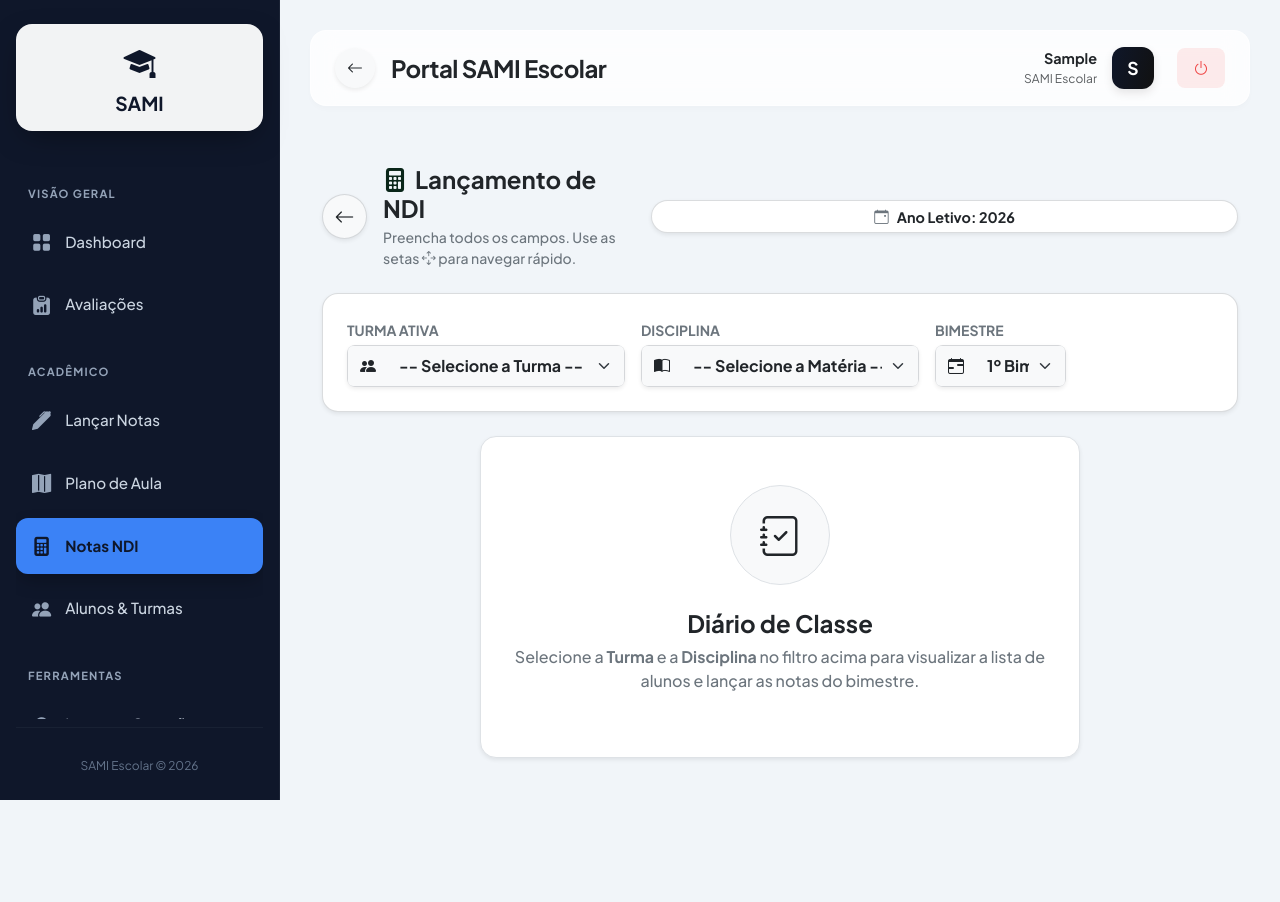
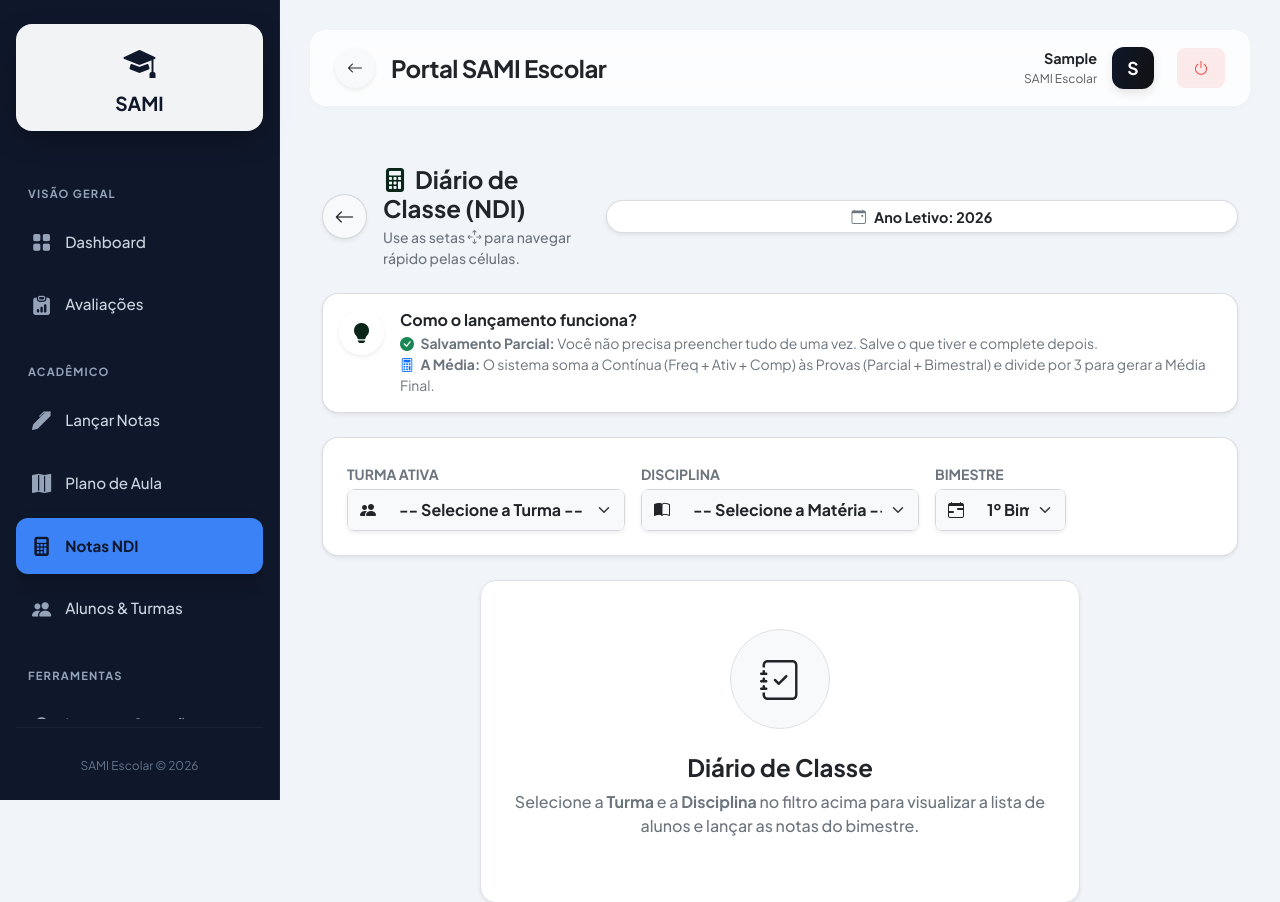
Before and after one commit to nicolasnk11/projeto_sami, a Django app: page /ndi/ in a window 1280 px wide. Shown: the top 902 px of the page. Before the commit the page ends 800 px from the top, so only its background shows below. Run offline with Django 5.2, Linux system fonts and the light colour scheme; the visitor is signed in with stand-in values (Sample User, id 1); data comes from the database, SQL or seed files in the repository; data that the repository does not hold is empty; parts of the project's set-up code (start-up, migrations or seed data) failed here and were passed over.

Commit message:
alteracao de features

```diff
--- a/core/templates/core/gerenciar_ndi.html
+++ b/core/templates/core/gerenciar_ndi.html
@@ -11,9 +11,9 @@
                 <i class="bi bi-arrow-left fs-5 text-dark"></i>
             </a>
             <div>
-                <h4 class="fw-bold mb-1 text-dark"><i class="bi bi-calculator-fill me-2" style="color: #0A2619;"></i>Lançamento de NDI</h4>
+                <h4 class="fw-bold mb-1 text-dark"><i class="bi bi-calculator-fill me-2" style="color: #0A2619;"></i>Diário de Classe (NDI)</h4>
                 <p class="text-secondary fw-medium mb-0 small">
-                    Preencha todos os campos. Use as setas <i class="bi bi-arrows-move"></i> para navegar rápido.
+                    Use as setas <i class="bi bi-arrows-move"></i> para navegar rápido pelas células.
                 </p>
             </div>
         </div>
@@ -28,6 +28,21 @@
             <span class="badge bg-white text-dark border border-secondary border-opacity-25 px-3 py-2 rounded-pill shadow-sm d-flex align-items-center w-100 w-sm-auto justify-content-center" style="font-size: 0.9rem;">
                 <i class="bi bi-calendar-event me-2 text-secondary"></i> Ano Letivo: {{ ano_atual }}
             </span>
+        </div>
+    </div>
+
+    <div class="alert bg-white border border-secondary border-opacity-25 shadow-sm rounded-4 mb-4">
+        <div class="d-flex align-items-start gap-3">
+            <div class="bg-sami-gold rounded-circle d-flex justify-content-center align-items-center flex-shrink-0 shadow-sm" style="width: 45px; height: 45px;">
+                <i class="bi bi-lightbulb-fill fs-5" style="color: #0A2619;"></i>
+            </div>
+            <div>
+                <h6 class="fw-bold text-dark mb-1">Como o lançamento funciona?</h6>
+                <p class="text-secondary small mb-0">
+                    <i class="bi bi-check-circle-fill text-success me-1"></i> <strong>Salvamento Parcial:</strong> Você não precisa preencher tudo de uma vez. Salve o que tiver e complete depois.<br>
+                    <i class="bi bi-calculator me-1 text-primary"></i> <strong>A Média:</strong> O sistema soma a Contínua (Freq + Ativ + Comp) às Provas (Parcial + Bimestral) e divide por 3 para gerar a Média Final.
+                </p>
+            </div>
         </div>
     </div>
 
@@ -74,7 +89,7 @@
                 <div class="col-md-2 text-start text-md-end pt-3 pt-md-0">
                     {% if turma_selecionada and disciplina_selecionada %}
                     <span class="text-secondary fw-medium small border rounded-pill px-3 py-2 bg-light shadow-sm">
-                        Alunos na pauta: <strong class="text-dark">{{ alunos_data|length }}</strong>
+                        Alunos: <strong class="text-dark">{{ alunos_data|length }}</strong>
                     </span>
                     {% endif %}
                 </div>
@@ -82,15 +97,8 @@
         </div>
     </div>
 
-    <div id="alertaValidacao" class="alert alert-danger d-none border-0 shadow-sm rounded-3 fw-bold d-flex align-items-center mb-4">
-        <i class="bi bi-exclamation-triangle-fill fs-4 me-3"></i>
-        <div>
-            Existem alunos com notas incompletas! Se você começou a lançar a nota de um aluno, preencha todos os campos. As pendências estão marcadas em vermelho.
-        </div>
-    </div>
-
     {% if turma_selecionada and disciplina_selecionada %}
-    <form method="post" id="formNotas" onsubmit="return validarFormulario()">
+    <form method="post" id="formNotas">
         {% csrf_token %}
         <div class="card border border-secondary border-opacity-25 shadow-lg rounded-4 overflow-hidden border-top border-4" style="border-color: #0A2619 !important;">
             <div class="table-responsive custom-scrollbar" style="max-height: 65vh;">
@@ -98,21 +106,21 @@
                     <thead class="sticky-top bg-white shadow-sm" style="z-index: 10;">
                         <tr>
                             <th class="text-start ps-4 py-3 bg-white sticky-col border-bottom" style="min-width: 280px; left: 0; z-index: 20;">ALUNO</th>
-                            <th colspan="3" class="text-dark bg-light py-2 small fw-bold border-bottom border-end border-secondary border-opacity-25">CONTÍNUA</th>
-                            <th colspan="2" class="text-dark bg-white py-2 small fw-bold border-bottom border-end border-secondary border-opacity-25" style="background-color: #fcfcfc !important;">PROVAS</th>
+                            <th colspan="3" class="text-dark bg-light py-2 small fw-bold border-bottom border-end border-secondary border-opacity-25">CONTÍNUA <i class="bi bi-info-circle ms-1" data-bs-toggle="tooltip" title="Soma dividida por 3"></i></th>
+                            <th colspan="2" class="text-dark bg-white py-2 small fw-bold border-bottom border-end border-secondary border-opacity-25" style="background-color: #fcfcfc !important;">PROVAS <i class="bi bi-info-circle ms-1" data-bs-toggle="tooltip" title="Parcial + Bimestral"></i></th>
                             <th class="text-white py-3 border-bottom" style="min-width: 100px; background-color: #0A2619;">MÉDIA FINAL</th>
                         </tr>
                         <tr>
                             <th class="bg-white sticky-col border-bottom border-secondary border-opacity-25" style="left:0; top: 40px; z-index: 20;"></th>
 
-                            <th class="small text-secondary bg-light border-bottom border-secondary border-opacity-25 fw-bold" style="width: 80px;" title="Frequência">FREQ.</th>
-                            <th class="small text-secondary bg-light border-bottom border-secondary border-opacity-25 fw-bold" style="width: 80px;" title="Atividade">ATIV.</th>
-                            <th class="small text-secondary bg-light border-bottom border-secondary border-opacity-25 fw-bold border-end" style="width: 80px;" title="Comportamento">COMP.</th>
+                            <th class="small text-secondary bg-light border-bottom border-secondary border-opacity-25 fw-bold" style="width: 80px;" data-bs-toggle="tooltip" title="Nota de Frequência">FREQ.</th>
+                            <th class="small text-secondary bg-light border-bottom border-secondary border-opacity-25 fw-bold" style="width: 80px;" data-bs-toggle="tooltip" title="Nota de Atividades">ATIV.</th>
+                            <th class="small text-secondary bg-light border-bottom border-secondary border-opacity-25 fw-bold border-end" style="width: 80px;" data-bs-toggle="tooltip" title="Nota de Comportamento">COMP.</th>
 
-                            <th class="small text-dark border-bottom border-secondary border-opacity-25 fw-bold" style="width: 90px; background-color: #fcfcfc !important;" title="Prova Parcial">AV. PARC.</th>
-                            <th class="small text-dark border-bottom border-secondary border-opacity-25 fw-bold border-end" style="width: 90px; background-color: #fcfcfc !important;" title="Prova Bimestral">AV. BIMEST.</th>
+                            <th class="small text-dark border-bottom border-secondary border-opacity-25 fw-bold" style="width: 90px; background-color: #fcfcfc !important;" data-bs-toggle="tooltip" title="Avaliação Parcial">AV. PARC.</th>
+                            <th class="small text-dark border-bottom border-secondary border-opacity-25 fw-bold border-end" style="width: 90px; background-color: #fcfcfc !important;" data-bs-toggle="tooltip" title="Avaliação Bimestral">AV. BIMEST.</th>
 
-                            <th class="text-white small border-bottom" style="background-color: #11422b;">NDI FINAL</th>
+                            <th class="text-white small border-bottom" style="background-color: #11422b;" data-bs-toggle="tooltip" title="Soma final dividida por 3">NDI FINAL</th>
                         </tr>
                     </thead>
                     <tbody class="border-top-0">
@@ -136,21 +144,21 @@
                             <td class="bg-light">
                                 <input type="number" step="0.1" min="0" max="10" name="freq_{{ item.obj.id }}"
                                        class="form-control form-control-sm text-center fw-bold input-nota no-spinners nav-input text-dark border-secondary border-opacity-25" placeholder="-"
-                                       value="{{ item.ndi.nota_frequencia|default:''|stringformat:'.1f' }}"
+                                       value="{{ item.ndi.nota_frequencia|default_if_none:''|stringformat:'.1f' }}"
                                        data-row="{{ item.obj.id }}"
                                        oninput="validarInput(this); calcularNDI('{{ item.obj.id }}')">
                             </td>
                             <td class="bg-light">
                                 <input type="number" step="0.1" min="0" max="10" name="atv_{{ item.obj.id }}"
                                        class="form-control form-control-sm text-center fw-bold input-nota no-spinners nav-input text-dark border-secondary border-opacity-25" placeholder="-"
-                                       value="{{ item.ndi.nota_atividade|default:''|stringformat:'.1f' }}"
+                                       value="{{ item.ndi.nota_atividade|default_if_none:''|stringformat:'.1f' }}"
                                        data-row="{{ item.obj.id }}"
                                        oninput="validarInput(this); calcularNDI('{{ item.obj.id }}')">
                             </td>
                             <td class="bg-light border-end border-secondary border-opacity-25">
                                 <input type="number" step="0.1" min="0" max="10" name="comp_{{ item.obj.id }}"
                                        class="form-control form-control-sm text-center fw-bold input-nota no-spinners nav-input text-dark border-secondary border-opacity-25" placeholder="-"
-                                       value="{{ item.ndi.nota_comportamento|default:''|stringformat:'.1f' }}"
+                                       value="{{ item.ndi.nota_comportamento|default_if_none:''|stringformat:'.1f' }}"
                                        data-row="{{ item.obj.id }}"
                                        oninput="validarInput(this); calcularNDI('{{ item.obj.id }}')">
                             </td>
@@ -158,20 +166,20 @@
                             <td class="bg-white">
                                 <input type="number" step="0.1" min="0" max="10" name="pp_{{ item.obj.id }}"
                                        class="form-control form-control-sm text-center fw-bold input-nota input-prova no-spinners nav-input text-dark border-secondary border-opacity-25" placeholder="-"
-                                       value="{{ item.ndi.nota_prova_parcial|default:''|stringformat:'.1f' }}"
+                                       value="{{ item.ndi.nota_prova_parcial|default_if_none:''|stringformat:'.1f' }}"
                                        data-row="{{ item.obj.id }}"
                                        oninput="validarInput(this); calcularNDI('{{ item.obj.id }}')">
                             </td>
                             <td class="bg-white border-end border-secondary border-opacity-25">
                                 <input type="number" step="0.1" min="0" max="10" name="pb_{{ item.obj.id }}"
                                        class="form-control form-control-sm text-center fw-bold input-nota input-prova no-spinners nav-input text-dark border-secondary border-opacity-25" placeholder="-"
-                                       value="{{ item.ndi.nota_prova_bimestral|default:''|stringformat:'.1f' }}"
+                                       value="{{ item.ndi.nota_prova_bimestral|default_if_none:''|stringformat:'.1f' }}"
                                        data-row="{{ item.obj.id }}"
                                        oninput="validarInput(this); calcularNDI('{{ item.obj.id }}')">
                             </td>
 
                             <td class="bg-light align-middle">
-                                <span id="res-final-{{ item.obj.id }}" class="badge bg-secondary px-3 py-2 rounded-pill fs-6 shadow-sm border">0.0</span>
+                                <span id="res-final-{{ item.obj.id }}" class="badge bg-secondary px-3 py-2 rounded-pill fs-6 shadow-sm border" data-bs-toggle="tooltip" title="Preencha as notas para calcular">0.0</span>
                             </td>
                         </tr>
                         {% endfor %}
@@ -182,9 +190,9 @@
             <div class="card-footer bg-white p-4 border-top border-secondary border-opacity-25 sticky-bottom z-3">
                 <div class="d-flex flex-column flex-md-row justify-content-between align-items-center gap-3">
                     <div class="small text-secondary fw-medium">
-                        <i class="bi bi-info-circle-fill me-1 text-dark"></i> Dica: Pressione <strong>Enter</strong> ou <strong>Setas do Teclado</strong> para pular entre as células rapidamente.
+                        <i class="bi bi-info-circle-fill me-1 text-primary"></i> Lembre-se: O sistema salva o que você digitar. Campos em branco não afetam outras notas.
                     </div>
-                    <button type="submit" class="btn btn-dark btn-lg px-5 fw-bold shadow-sm transition-hover w-100 w-md-auto">
+                    <button type="button" onclick="verificarESalvar()" class="btn btn-dark btn-lg px-5 fw-bold shadow-sm transition-hover w-100 w-md-auto">
                         <i class="bi bi-check-lg me-2" style="color: #D4AF37;"></i> SALVAR NOTAS NO DIÁRIO
                     </button>
                 </div>
@@ -202,8 +210,29 @@
     {% endif %}
 </div>
 
+<div class="modal fade" id="modalConfirmacaoSalvar" tabindex="-1" aria-hidden="true">
+    <div class="modal-dialog modal-dialog-centered">
+        <div class="modal-content rounded-4 border-0 shadow-lg">
+            <div class="modal-header border-0 pb-0 text-center justify-content-center mt-3">
+                <div class="bg-warning bg-opacity-10 rounded-circle d-flex align-items-center justify-content-center" style="width: 70px; height: 70px;">
+                    <i class="bi bi-exclamation-triangle-fill text-warning fs-1"></i>
+                </div>
+            </div>
+            <div class="modal-body p-4 text-center">
+                <h5 class="fw-bold text-dark mb-3">Salvamento Parcial Detectado</h5>
+                <p class="text-secondary mb-0">Você está salvando o diário, mas existem <strong>campos em branco</strong>.</p>
+                <p class="text-secondary mt-2 small">Não se preocupe! O sistema vai salvar as notas preenchidas perfeitamente e você poderá voltar depois para completar os espaços vazios.</p>
+            </div>
+            <div class="modal-footer border-0 pt-0 pb-4 justify-content-center gap-2">
+                <button type="button" class="btn btn-light border shadow-sm px-4 fw-bold text-secondary" data-bs-dismiss="modal">Cancelar e Continuar Editando</button>
+                <button type="button" class="btn btn-warning px-4 fw-bold text-dark shadow-sm" onclick="document.getElementById('formNotas').submit()">Sim, Salvar Parcialmente</button>
+            </div>
+        </div>
+    </div>
+</div>
+
 <style>
-    /* CSS PERSONALIZADO - ALTO CONTRASTE */
+    /* CSS PERSONALIZADO */
     .no-spinners::-webkit-outer-spin-button, .no-spinners::-webkit-inner-spin-button { -webkit-appearance: none; margin: 0; }
     .no-spinners { -moz-appearance: textfield; }
 
@@ -224,13 +253,6 @@
         z-index: 5;
     }
 
-    .input-nota.is-invalid {
-        border-color: #dc3545 !important;
-        background-color: #fff5f5;
-        color: #dc3545 !important;
-        box-shadow: 0 0 0 2px rgba(220, 53, 69, 0.2);
-    }
-
     .sticky-col { position: sticky; left: 0; z-index: 5; background: #fff; }
     .shadow-sm-right { box-shadow: 4px 0 8px -4px rgba(0,0,0,0.1); }
 
@@ -242,29 +264,40 @@
 
     .custom-scrollbar::-webkit-scrollbar { width: 8px; height: 8px; }
     .custom-scrollbar::-webkit-scrollbar-thumb { background-color: #cbd5e1; border-radius: 4px; border: 2px solid transparent; background-clip: padding-box; }
+
+    /* Estilo para notas não preenchidas no cálculo */
+    .badge-incompleto {
+        background-color: #f1f5f9 !important;
+        color: #64748b !important;
+        border: 1px dashed #cbd5e1 !important;
+    }
 </style>
 
 <script>
+    // Inicia os Tooltips do Bootstrap
+    document.addEventListener("DOMContentLoaded", function() {
+        var tooltipTriggerList = [].slice.call(document.querySelectorAll('[data-bs-toggle="tooltip"]'))
+        var tooltipList = tooltipTriggerList.map(function (tooltipTriggerEl) {
+            return new bootstrap.Tooltip(tooltipTriggerEl)
+        });
+    });
+
     // --- 1. VALIDAÇÃO DE INPUT (0 a 10) ---
     function validarInput(input) {
         let val = parseFloat(input.value.replace(',', '.'));
-
-        if (input.value !== "") {
-            input.classList.remove('is-invalid');
-        }
-
         if (val > 10) input.value = 10;
         if (val < 0) input.value = 0;
     }
 
-    // --- 2. CÁLCULO AUTOMÁTICO DO RESULTADO ---
+    // --- 2. CÁLCULO INTELIGENTE DO RESULTADO ---
     function calcularNDI(id) {
         const row = document.getElementById(`row-${id}`);
         if (!row) return;
 
+        // Pega valor, se vazio retorna null para sabermos que está incompleto
         const getVal = (name) => {
             const input = row.querySelector(`[name="${name}_${id}"]`);
-            if (!input || input.value === "") return 0;
+            if (!input || input.value === "") return null;
             return parseFloat(input.value.replace(',', '.'));
         };
 
@@ -274,14 +307,35 @@
         const pp = getVal('pp');
         const pb = getVal('pb');
 
-        const ndiParcial = (fre + atv + comp) / 3;
-        const ndiFinal = (ndiParcial + pp + pb) / 3;
+        const elFinal = document.getElementById(`res-final-${id}`);
+        if (!elFinal) return;
 
-        const elFinal = document.getElementById(`res-final-${id}`);
+        // Se TUDO estiver vazio, mostra o badge cinza de incompleto
+        if (fre === null && atv === null && comp === null && pp === null && pb === null) {
+            elFinal.innerText = "-";
+            elFinal.className = "badge badge-incompleto px-3 py-2 rounded-pill fs-6 shadow-sm";
+            return;
+        }
 
-        if (elFinal) {
+        // Calcula tratando Nulos como Zero (apenas para a prévia visual)
+        const safeFre = fre || 0;
+        const safeAtv = atv || 0;
+        const safeComp = comp || 0;
+        const safePp = pp || 0;
+        const safePb = pb || 0;
+
+        const ndiParcial = (safeFre + safeAtv + safeComp) / 3;
+        const ndiFinal = (ndiParcial + safePp + safePb) / 3;
+
         elFinal.innerText = ndiFinal.toFixed(1);
         elFinal.className = "badge px-3 py-2 rounded-pill fs-6 shadow-sm border";
+
+        // Verifica se tem algum buraco na nota para mostrar um aviso visual (asterisco)
+        const temBuraco = (fre === null || atv === null || comp === null || pp === null || pb === null);
+        if (temBuraco) {
+            elFinal.innerText += "*";
+            elFinal.title = "Cálculo provisório (há notas em branco)";
+        }
 
         if(ndiFinal >= 6) {
             elFinal.classList.add("bg-success", "text-white", "border-success");
@@ -293,40 +347,27 @@
             elFinal.classList.add("bg-danger", "text-white", "border-danger");
         }
     }
-    }
 
-    // --- 3. VALIDAÇÃO AO SALVAR ---
-    function validarFormulario() {
-        let formValido = true;
-        const rows = document.querySelectorAll('.aluno-row');
-        let primeiroErro = null;
+    // --- 3. VERIFICAÇÃO ANTES DE SALVAR (NOVA LÓGICA) ---
+    function verificarESalvar() {
+        const inputs = document.querySelectorAll('.input-nota');
+        let temVazio = false;
 
-        rows.forEach(row => {
-            const inputs = row.querySelectorAll('input[type="number"]');
-            let preenchidos = 0;
-            let vazios = 0;
-
+        // Procura se tem algum input de nota que o professor deixou em branco
         inputs.forEach(inp => {
-                if (inp.value.trim() !== "") preenchidos++;
-                else vazios++;
-            });
-
-            if (preenchidos > 0 && vazios > 0) {
-                formValido = false;
-                inputs.forEach(inp => {
-                    if (inp.value.trim() === "") inp.classList.add('is-invalid');
-                });
-                if (!primeiroErro) primeiroErro = row;
+            if (inp.value.trim() === "") {
+                temVazio = true;
             }
         });
 
-        if (!formValido) {
-            const alerta = document.getElementById('alertaValidacao');
-            alerta.classList.remove('d-none');
-            if (primeiroErro) primeiroErro.scrollIntoView({behavior: "smooth", block: "center"});
-            return false;
+        // Se tem coisa vazia, mostra o modal bonitinho perguntando se quer salvar parcial
+        if (temVazio) {
+            var myModal = new bootstrap.Modal(document.getElementById('modalConfirmacaoSalvar'));
+            myModal.show();
+        } else {
+            // Se tá tudo preenchido direitinho, salva direto sem perguntar
+            document.getElementById('formNotas').submit();
         }
-        return true;
     }
 
     // --- 4. NAVEGAÇÃO VELOZ ESTILO EXCEL ---
--- a/core/views.py
+++ b/core/views.py
@@ -2561,14 +2561,13 @@ def gerenciar_ndi(request):
 
     def processar_nota(valor_str):
         if not valor_str or valor_str.strip() == '':
-            return None
+            return None # Retorna None se estiver em branco (Salvamento Parcial)
         try:
             val = float(valor_str.replace(',', '.'))
             return max(0.0, min(10.0, val))
         except ValueError:
             return None
 
-    # 🔥 CORREÇÃO: Memoriza as seleções de forma independente para a tela não "piscar e resetar"
     if turma_id:
         turma_selecionada = get_object_or_404(Turma, id=turma_id)
     if disciplina_id:
@@ -2580,43 +2579,34 @@ def gerenciar_ndi(request):
 
         if request.method == 'POST':
             salvos = 0
-            ignorados = 0
 
             for mat in matriculas:
-                raw_freq = request.POST.get(f'freq_{mat.id}')
-                raw_atv = request.POST.get(f'atv_{mat.id}')
-                raw_comp = request.POST.get(f'comp_{mat.id}')
-                raw_pp = request.POST.get(f'pp_{mat.id}')
-                raw_pb = request.POST.get(f'pb_{mat.id}')
-
-                notas = [
-                    processar_nota(raw_freq), processar_nota(raw_atv),
-                    processar_nota(raw_comp), processar_nota(raw_pp),
-                    processar_nota(raw_pb)
-                ]
-
-                if all(n is not None for n in notas):
+                freq = processar_nota(request.POST.get(f'freq_{mat.id}'))
+                atv = processar_nota(request.POST.get(f'atv_{mat.id}'))
+                comp = processar_nota(request.POST.get(f'comp_{mat.id}'))
+                pp = processar_nota(request.POST.get(f'pp_{mat.id}'))
+                pb = processar_nota(request.POST.get(f'pb_{mat.id}'))
+
+                # Verifica se tem PELO MENOS uma nota preenchida para esse aluno
+                tem_alguma_nota = any(n is not None for n in [freq, atv, comp, pp, pb])
+
+                # Verifica se o aluno já tinha um diário salvo antes (para permitir que o professor apague notas)
+                ndi_existente = NDI.objects.filter(matricula=mat, bimestre=bimestre, disciplina=disciplina_selecionada).first()
+
+                if tem_alguma_nota or ndi_existente:
                     NDI.objects.update_or_create(
                         matricula=mat, bimestre=bimestre, disciplina=disciplina_selecionada,
                         defaults={
-                            'nota_frequencia': notas[0],
-                            'nota_atividade': notas[1],
-                            'nota_comportamento': notas[2],
-                            'nota_prova_parcial': notas[3],
-                            'nota_prova_bimestral': notas[4]
+                            'nota_frequencia': freq,
+                            'nota_atividade': atv,
+                            'nota_comportamento': comp,
+                            'nota_prova_parcial': pp,
+                            'nota_prova_bimestral': pb
                         }
                     )
                     salvos += 1
-                else:
-                    if any(n is not None for n in notas):
-                        ignorados += 1
-
-            msg = f"Sucesso! Notas de {salvos} alunos atualizadas."
-            if ignorados > 0:
-                messages.warning(request, f"{msg} Atenção: {ignorados} alunos tinham dados incompletos e não foram salvos.")
-            else:
-                messages.success(request, msg)
-
+
+            messages.success(request, f"Sucesso! Diário atualizado. {salvos} registros salvos com sucesso no sistema.")
             return redirect(f"{request.path}?turma={turma_id}&disciplina={disciplina_id}&bimestre={bimestre}")
 
         # Busca as notas para preencher a tela
```
Lines whose indentation alone changed are shown as unchanged.
